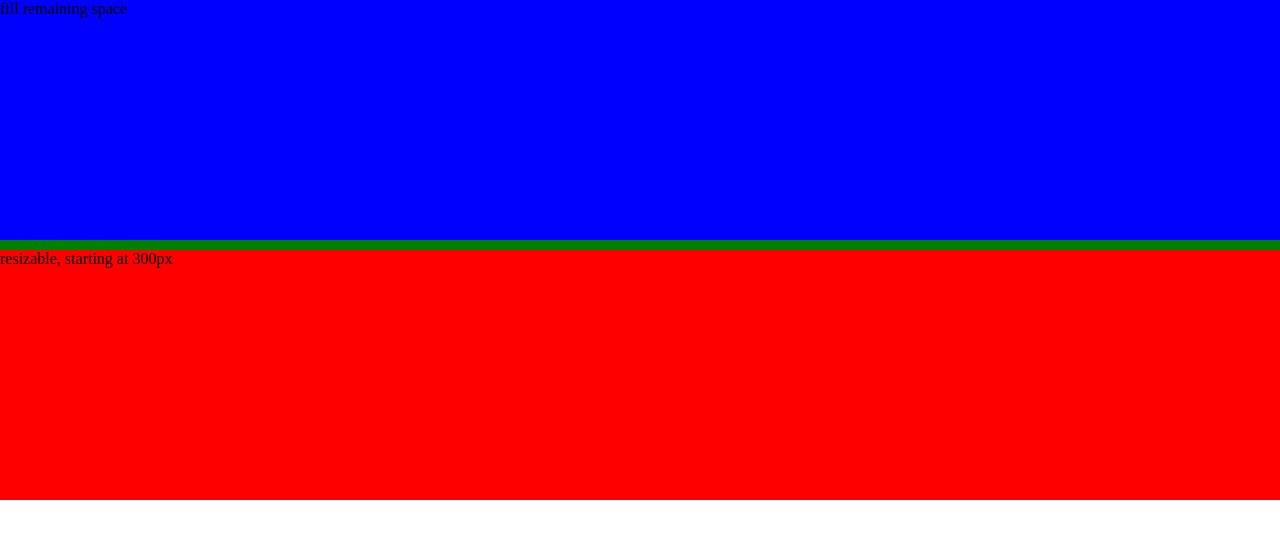
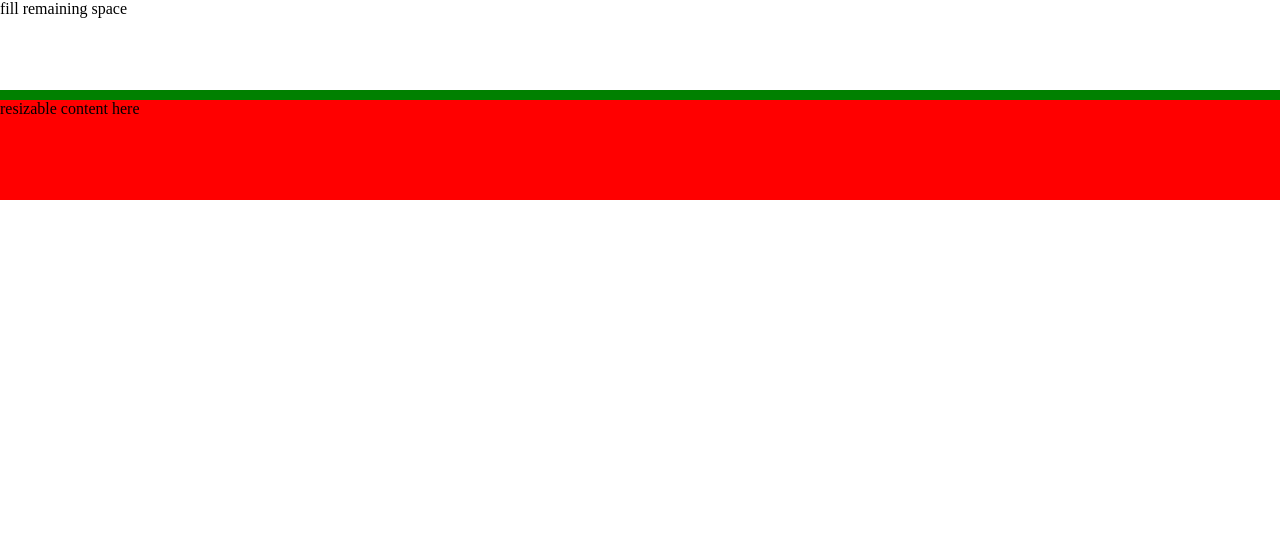
Before and after one commit to jake-crane/panel-project, an Angular app: page / in a window 1280 px wide. Shown: the top 538 px of the page. Built offline with nearby package versions, Linux system fonts and the light colour scheme.

Commit message:
Pass panel content into component

```diff
--- a/src/app/app.component.html
+++ b/src/app/app.component.html
@@ -1,3 +1,6 @@
-<div #parent class="d-flex flex-column" style="height:500px;">
-  <app-bottom-panel [parent]="parent"></app-bottom-panel>
+<div #parent class="d-flex flex-column" style="height:200px;">
+  <div class="flex-fill">fill remaining space</div>
+  <app-bottom-panel>
+    resizable content here
+  </app-bottom-panel>
 </div>
--- a/src/app/app.component.ts
+++ b/src/app/app.component.ts
@@ -6,6 +6,5 @@ import { Component, ViewChild, ElementRef } from '@angular/core';
   styleUrls: ['./app.component.css']
 })
 export class AppComponent {
-  @ViewChild('parent', { static: true }) parent: ElementRef;
   title = 'panel-project';
 }
--- a/src/app/bottom-panel/bottom-panel.component.css
+++ b/src/app/bottom-panel/bottom-panel.component.css
@@ -0,0 +1,16 @@
+.middle {
+  cursor: ns-resize;
+  height: 10px;
+}
+
+.bottom {
+  height: 300px;
+}
+
+.green {
+  background-color: green;
+}
+
+.red {
+  background-color: red;
+}
--- a/src/app/bottom-panel/bottom-panel.component.html
+++ b/src/app/bottom-panel/bottom-panel.component.html
@@ -1,5 +1,4 @@
-<div #parent class="d-flex flex-column" style="height:500px;">
-<div class="top blue flex-fill">fill remaining space</div>
 <div #dragBar class="middle green" (mousedown)="onDragBarMouseDown($event)"></div>
-<div class="bottom red" [style.height.px]="panelHeight">resizable, starting at 300px</div>
+<div class="bottom red" [style.height.px]="panelHeight">
+  <ng-content></ng-content>
 </div>
--- a/src/app/bottom-panel/bottom-panel.component.ts
+++ b/src/app/bottom-panel/bottom-panel.component.ts
@@ -10,8 +10,7 @@ export class BottomPanelComponent implements OnInit {
 
   @ViewChild('dragBar', { static: true }) dragBar: ElementRef;
   private resizingPanel = false;
-  panelHeight = 250;
-  @Input() parent;
+  panelHeight = 100;
 
   constructor() {
     this.onMouseMove = this.onMouseMove.bind(this);
@@ -22,7 +21,7 @@ export class BottomPanelComponent implements OnInit {
   }
 
   private getBottomPanelHeight(pageMouseY): number {
-    return this.parent.scrollHeight - pageMouseY - this.dragBar.nativeElement.offsetHeight / 2;
+    return this.dragBar.nativeElement.parentElement.parentElement.scrollHeight - pageMouseY - this.dragBar.nativeElement.offsetHeight / 2;
   }
 
   onDragBarMouseDown(e) {
@@ -37,7 +36,12 @@ export class BottomPanelComponent implements OnInit {
     if (this.resizingPanel) {
       e.preventDefault();
       const newHeight = this.getBottomPanelHeight(e.pageY);
-      if (newHeight > 20)
+      // const parent = this.dragBar.nativeElement.parentElement.parentElement;
+      // const topElement = parent.firstElementChild;
+      // const newTotalHeight = topElement.offsetHeight + this.dragBar.nativeElement.offsetHeight + newHeight;
+      // const maxHeight = parent.offsetHeight - topElement.offsetHeight - this.dragBar.nativeElement.offsetHeight;
+      // const parentWillOverflow = newTotalHeight > parent.offsetHeight;
+      if (newHeight > 0)
         this.panelHeight = newHeight;
     }
   }
--- a/src/styles.css
+++ b/src/styles.css
@@ -17,27 +17,6 @@ body {
   flex-direction: column;
 }
 
-.middle {
-  cursor: ns-resize;
-  height: 10px;
-}
-
-.bottom {
-  height: 300px;
-}
-
-.blue {
-  background-color: blue;
-}
-
-.green {
-  background-color: green;
-}
-
-.red {
-  background-color: red;
-}
-
 .h-100 {
   height: 100%;
 }
```
